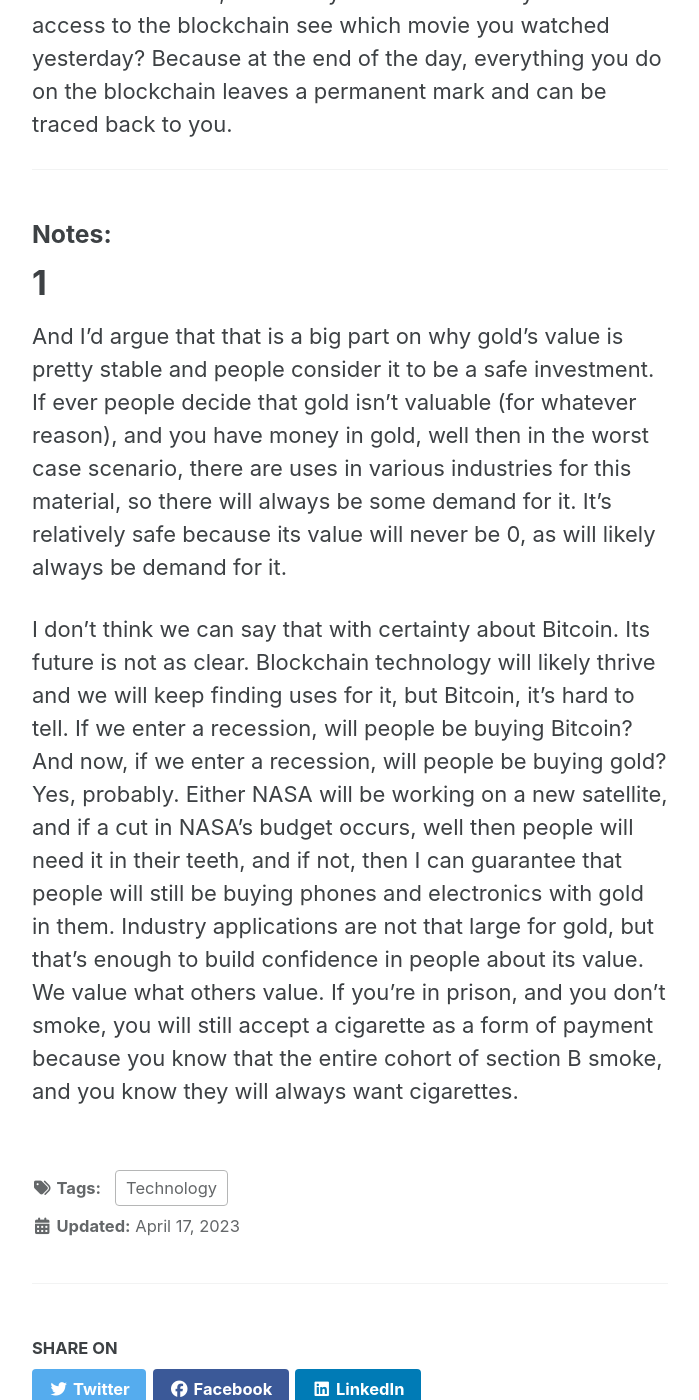
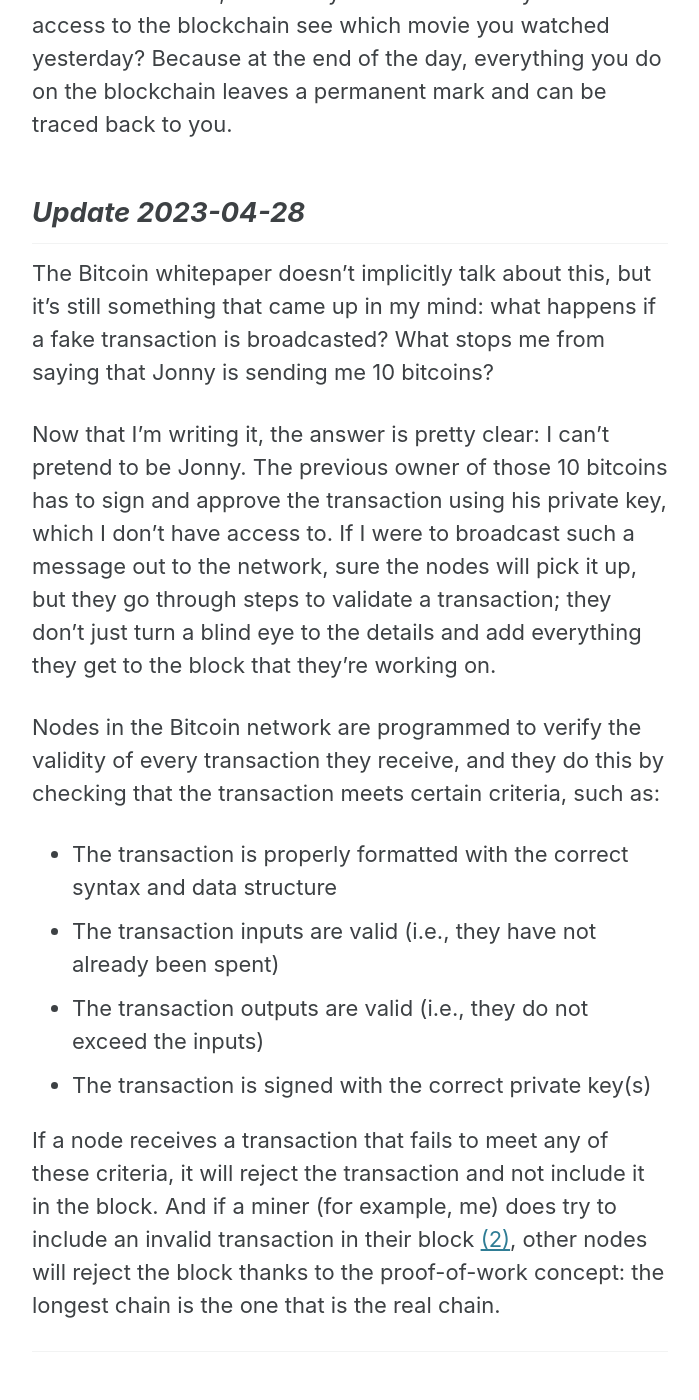
Before and after one commit to andreigue/andreigue.github.io, a Jekyll site: the page built from _posts/2023-04-17-My-thourghts.md, in a window 1280 px wide and 1400 px high, scrolled down 3534 px. Shown: the whole window, without its empty margins (290-989 px from the left). Built offline with Jekyll 4.4.1, drawn with Linux system fonts in a browser that asks for light colours; cached includes are drawn as plain includes; nearby versions of some CDN libraries; some of the changed text lies outside the part shown.

Commit message:
added some thoughts on bitcoin

```diff
--- a/_posts/2023-04-17-My-thourghts.md
+++ b/_posts/2023-04-17-My-thourghts.md
@@ -25,6 +25,22 @@ If the Facebook-Cambridge Analytica scandal taught us anything, it's that ordina
 
 If we expand blockchain's reach into other aspects of our lives, then anyone would be able to read/estimate how much money we have, where we visit, who we chat with, which airlines we use, which movies we watch, so on and so forth. Would you rather Netflix see and analyze your watch pattern, feed the data into their AI tools and show you new movie recommendations, or would you rather have anyone with access to the blockchain see which movie you watched yesterday? Because at the end of the day, everything you do on the blockchain leaves a permanent mark and can be traced back to you.
 
+## _Update 2023-04-28_
+
+The Bitcoin whitepaper doesn't implicitly talk about this, but it's still something that came up in my mind: what happens if a fake transaction is broadcasted? What stops me from saying that Jonny is sending me 10 bitcoins?
+
+Now that I'm writing it, the answer is pretty clear: I can't pretend to be Jonny. The previous owner of those 10 bitcoins has to sign and approve the transaction using his private key, which I don't have access to. If I were to broadcast such a message out to the network, sure the nodes will pick it up, but they go through steps to validate a transaction; they don't just turn a blind eye to the details and add everything they get to the block that they're working on.
+
+Nodes in the Bitcoin network are programmed to verify the validity of every transaction they receive, and they do this by checking that the transaction meets certain criteria, such as:
+
+- The transaction is properly formatted with the correct syntax and data structure
+- The transaction inputs are valid (i.e., they have not already been spent)
+- The transaction outputs are valid (i.e., they do not exceed the inputs)
+- The transaction is signed with the correct private key(s)
+
+If a node receives a transaction that fails to meet any of these criteria, it will reject the transaction and not include it in the block. And if a miner (for example, me) does try to include an invalid transaction in their block [(2)](#2), other nodes will reject the block thanks to the proof-of-work concept: the longest chain is the one that is the real chain.
+
+
 ---
 
 ### Notes:
@@ -33,3 +49,8 @@ If we expand blockchain's reach into other aspects of our lives, then anyone wou
 And I'd argue that that is a big part on why gold's value is pretty stable and people consider it to be a safe investment. If ever people decide that gold isn't valuable (for whatever reason), and you have money in gold, well then in the worst case scenario, there are uses in various industries for this material, so there will always be some demand for it. It's relatively safe because its value will never be 0, as will likely always be demand for it.
 
 I don't think we can say that with certainty about Bitcoin. Its future is not as clear. Blockchain technology will likely thrive and we will keep finding uses for it, but Bitcoin, it's hard to tell. If we enter a recession, will people be buying Bitcoin? And now, if we enter a recession, will people be buying gold? Yes, probably. Either NASA will be working on a new satellite, and if a cut in NASA's budget occurs, well then people will need it in their teeth, and if not, then I can guarantee that people will still be buying phones and electronics with gold in them. Industry applications are not that large for gold, but that's enough to build confidence in people about its value. We value what others value. If you're in prison, and you don't smoke, you will still accept a cigarette as a form of payment because you know that the entire cohort of section B smoke, and you know they will always want cigarettes.
+
+# 2
+Actually, I don't even think that I'll be able to add a fake transaction, even to my block.
+
+To participate in the Bitcoin network, I would need to follow the rules of the protocol, including verifying the validity of transactions. Having 51% of the computing power would give me the ability to create a longer blockchain and potentially conduct a double-spend attack, but it would not give me the ability to bypass the transaction verification process.
```
Also changed, not shown: _posts/2023-04-13-Reading-the-bitcoin-whitepaper2.md (+4 -4 lines).
